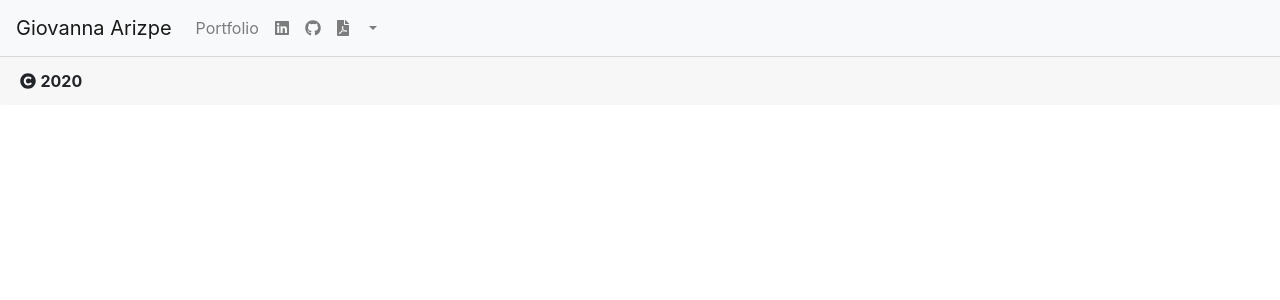
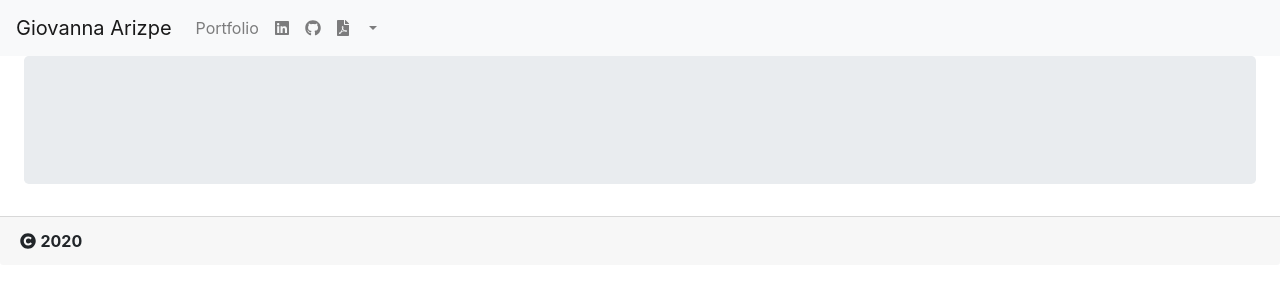
Before and after one commit to garizpe9/reactportfolio, a React (Create React App) app in the folder client/: page /contact in a window 1280 px wide. Shown: the top 300 px of the page. Built offline with nearby package versions, Linux system fonts and the light colour scheme.

Commit message:
adding contact page

```diff
--- a/client/src/App.js
+++ b/client/src/App.js
@@ -4,6 +4,7 @@ import { BrowserRouter as Router, Route, Switch } from "react-router-dom";
 import Aboutme from "./pages/Aboutme";
 import Portfolio from "./pages/Portfolio";
 import Nav from "./component/Nav";
+import Contact from "./pages/Contact";
 
 function App() {
   return (
@@ -17,6 +18,9 @@ function App() {
           <Route exact path="/portfolio">
             <Portfolio />
           </Route>
+          <Route exact path="/contact">
+            <Contact />
+          </Route>
         </Switch>
         <Footer />
       </div>
--- a/client/src/component/Nav.js
+++ b/client/src/component/Nav.js
@@ -39,7 +39,7 @@ const Example= (props) => {
               <NavLink href="https://github.com/garizpe9" ><FontAwesomeIcon icon={faGithub}  /></NavLink>
             </NavItem>
             <NavItem>
-              <NavLink href="/" ><FontAwesomeIcon icon={faFilePdf}  /></NavLink>
+              <NavLink href="/contact" ><FontAwesomeIcon icon={faFilePdf}  /></NavLink>
             </NavItem>
             <UncontrolledDropdown nav inNavbar>
               <DropdownToggle nav caret>
@@ -55,7 +55,7 @@ const Example= (props) => {
                 <DropdownItem href="/portfolio">
                   Portfolio <FontAwesomeIcon icon={faFolderOpen} />
                 </DropdownItem>
-                <DropdownItem>
+                <DropdownItem href="/contact">
                  Contact Me <FontAwesomeIcon icon={faEnvelopeOpen}/>
                 </DropdownItem>
                 <DropdownItem href="https://github.com/garizpe9">
--- a/client/src/pages/Aboutme.js
+++ b/client/src/pages/Contact.js
@@ -1,5 +1,5 @@
 import React from "react";
-import Jumbotron from "../component/Jumbotron"
+import { Jumbotron, } from 'reactstrap';
 import Container from '@material-ui/core/Container';
 
 
@@ -8,7 +8,7 @@ function Home() {
   return (
     <div>
 
-    <Container maxWidth="sm">
+    <Container maxWidth="lg">
     <Jumbotron>
     </Jumbotron>
     </Container>
```
